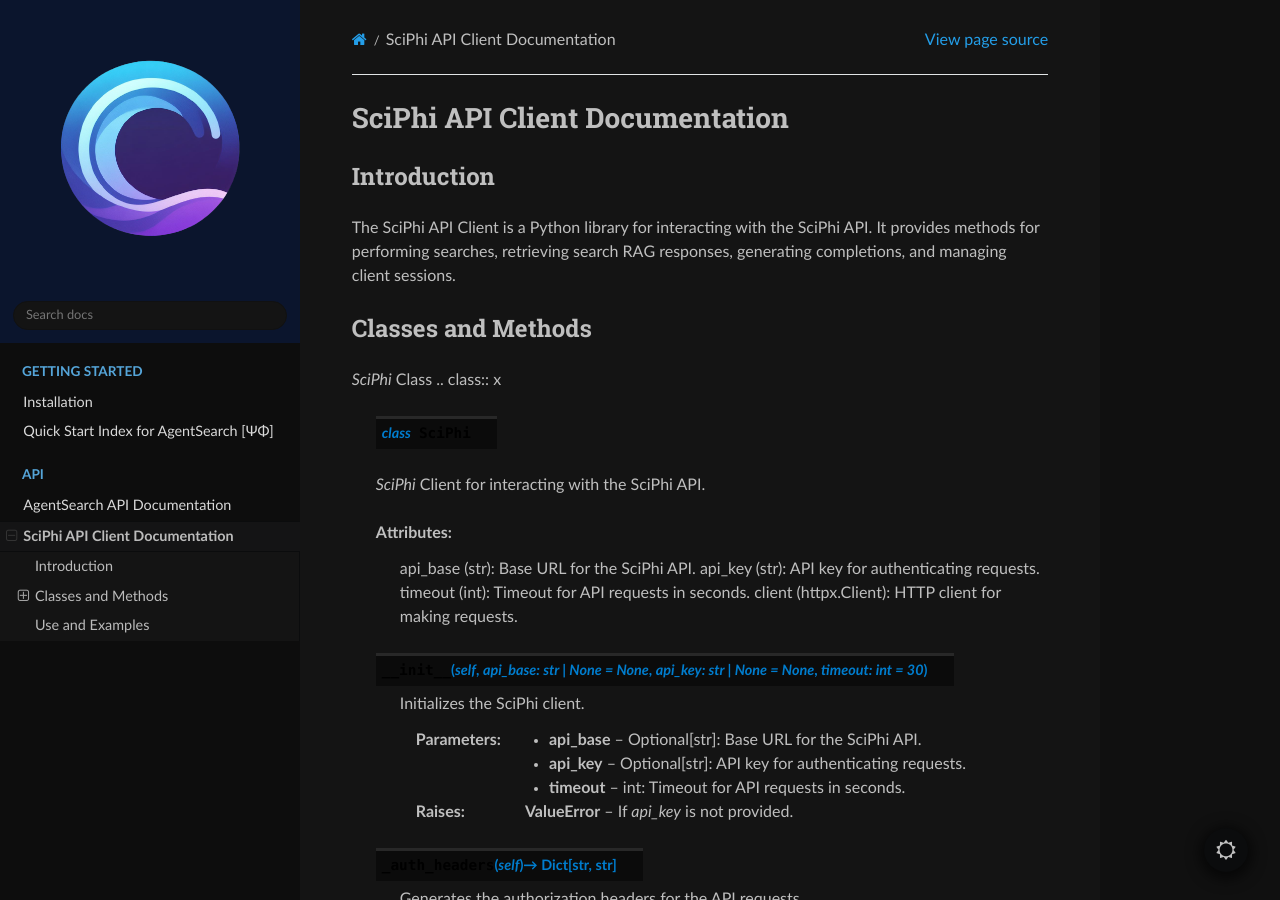
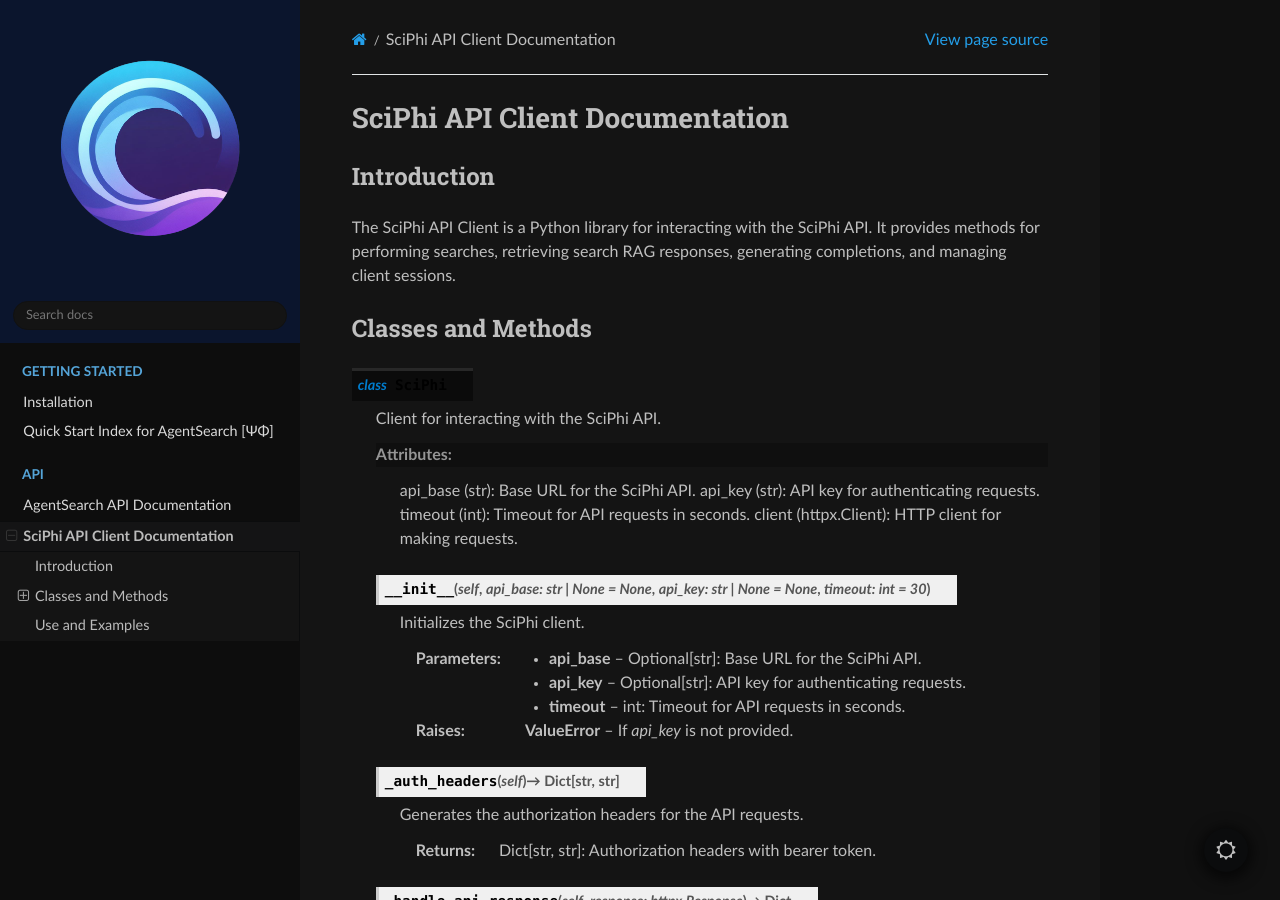
Before and after one commit to SciPhi-AI/agent-search, a Sphinx documentation site: the page built from docs/source/python_client/main.rst, in a window 1280 px wide and 900 px high. Built offline with Sphinx 7.4.7 and the Read the Docs theme 2.0.0, drawn with Linux system fonts in a browser that asks for light colours.

Commit message:
try mod indents

```diff
--- a/docs/source/python_client/main.rst
+++ b/docs/source/python_client/main.rst
@@ -9,11 +9,9 @@
 Classes and Methods
 -------------------
 
-`SciPhi` Class
-.. class:: x
-    .. class:: SciPhi
+.. class:: SciPhi
 
-    `SciPhi` Client for interacting with the SciPhi API.
+    Client for interacting with the SciPhi API.
 
     Attributes:
         api_base (str): Base URL for the SciPhi API.
```
